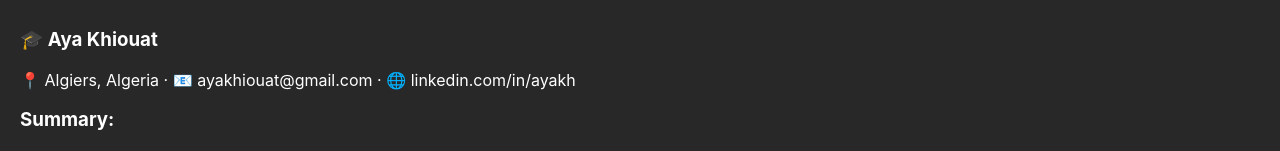
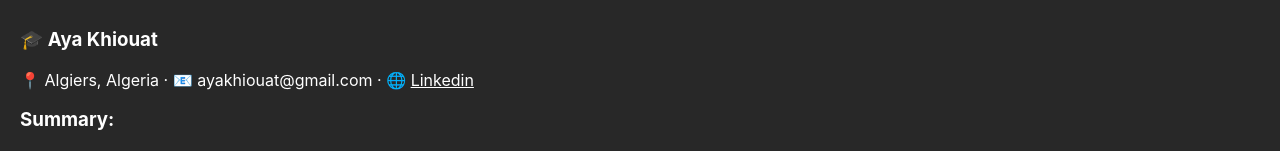
Before and after one commit to cbdevsec/cbdevsec.github.io, a React (Create React App) app: page /resume in a window 1280 px wide. Shown: the part 174-325 px from the top of the page. Built offline with nearby package versions, Linux system fonts and the light colour scheme.

Commit message:
resume fixes

```diff
--- a/src/pages/Resume.js
+++ b/src/pages/Resume.js
@@ -2,6 +2,7 @@ import React from 'react'
 import Navbar from '../componants/Navbar'
 import Footer from '../componants/Footer'
 import './../App.css'
+import { Link } from 'react-router-dom'
 
 function Resume() {
   return (
@@ -11,7 +12,7 @@ function Resume() {
       <div>
         <h1>Resume</h1>
         <h3>🎓 Aya Khiouat</h3>
-        <p>📍 Algiers, Algeria · 📧 ayakhiouat@gmail.com · 🌐 linkedin.com/in/ayakh</p>
+        <p>📍 Algiers, Algeria · 📧 ayakhiouat@gmail.com · 🌐 <Link to='https://www.linkedin.com/in/ayakh' className='linkedin-link'>Linkedin</Link></p>
         <h3>Summary:</h3>
         <p>Junior Cybersecurity Analyst with hands-on experience in community-driven tech initiatives, cybersecurity simulations, and IT systems. Equipped with strong web development skills, CCNA certification, and a background in system maintenance. Fluent in four languages and known for leadership, communication, and adaptability in fast-paced environments.</p>
         <h3>Education:</h3>
```
